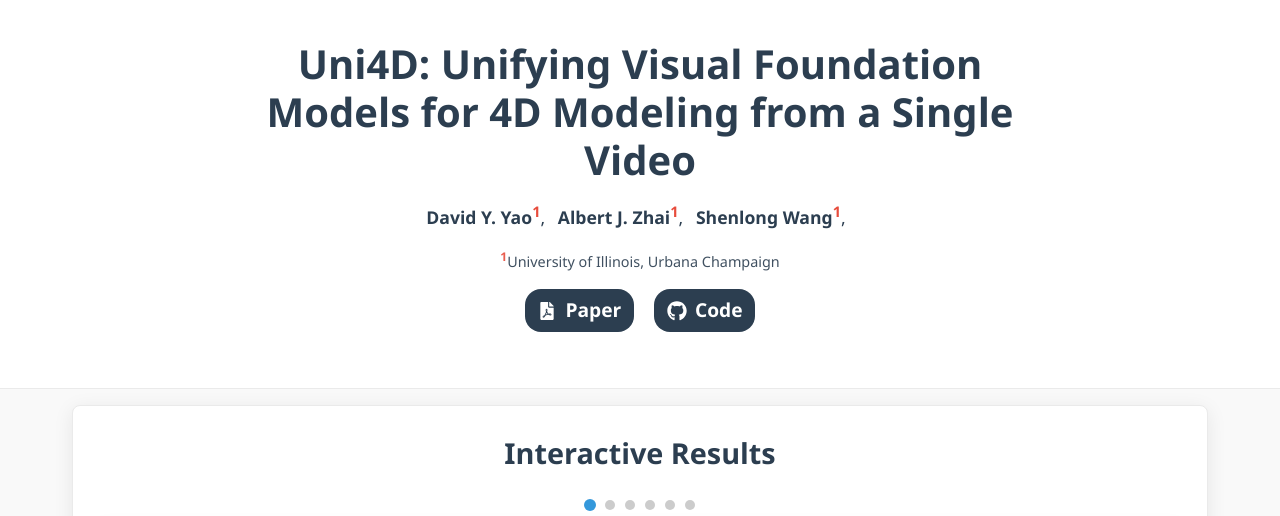
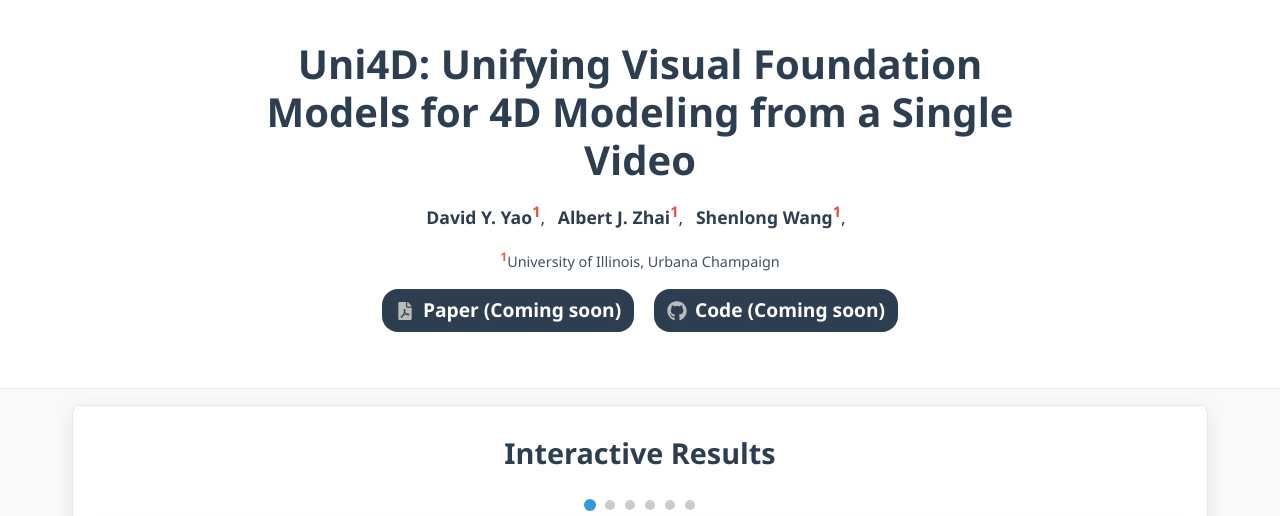
Before and after one commit to Davidyao99/uni4d, a plain HTML site: page index.html in a window 1280 px wide. Shown: the top 516 px of the page. Drawn offline with Linux system fonts and the light colour scheme.

Commit message:
Added coming soon

```diff
--- a/index.html
+++ b/index.html
@@ -28,12 +28,14 @@
                                         <svg class="svg-inline--fa fa-file-pdf fa-w-12" aria-hidden="true" focusable="false" data-prefix="fas"
                                             data-icon="file-pdf" role="img" xmlns="http://www.w3.org/2000/svg" viewBox="-24 -32 432 576"
                                             data-fa-i2svg="">
-                                            <path fill="currentColor"
+                                            <!-- fill="currentColor"  -->
+                                            <path
+                                                fill="#BBBBBB"
                                                 d="M181.9 256.1c-5-16-4.9-46.9-2-46.9 8.4 0 7.6 36.9 2 46.9zm-1.7 47.2c-7.7 20.2-17.3 43.3-28.4 62.7 18.3-7 39-17.2 62.9-21.9-12.7-9.6-24.9-23.4-34.5-40.8zM86.1 428.1c0 .8 13.2-5.4 34.9-40.2-6.7 6.3-29.1 24.5-34.9 40.2zM248 160h136v328c0 13.3-10.7 24-24 24H24c-13.3 0-24-10.7-24-24V24C0 10.7 10.7 0 24 0h200v136c0 13.2 10.8 24 24 24zm-8 171.8c-20-12.2-33.3-29-42.7-53.8 4.5-18.5 11.6-46.6 6.2-64.2-4.7-29.4-42.4-26.5-47.8-6.8-5 18.3-.4 44.1 8.1 77-11.6 27.6-28.7 64.6-40.8 85.8-.1 0-.1.1-.2.1-27.1 13.9-73.6 44.5-54.5 68 5.6 6.9 16 10 21.5 10 17.9 0 35.7-18 61.1-61.8 25.8-8.5 54.1-19.1 79-23.2 21.7 11.8 47.1 19.5 64 19.5 29.2 0 31.2-32 19.7-43.4-13.9-13.6-54.3-9.7-73.6-7.2zM377 105L279 7c-4.5-4.5-10.6-7-17-7h-6v128h128v-6.1c0-6.3-2.5-12.4-7-16.9zm-74.1 255.3c4.1-2.7-2.5-11.9-42.8-9 37.1 15.8 42.8 9 42.8 9z">
                                             </path>
                                         </svg>
                                     </span>
-                                    <span>Paper</span>
+                                    <span>Paper (Coming soon)</span>
                                 </a>
                             </span> &nbsp;
                             <span class="link-block">
@@ -41,11 +43,13 @@
                                     <span class="icon">
                                         <svg class="svg-inline--fa fa-github fa-w-16" aria-hidden="true" focusable="false" data-prefix="fab"
                                             data-icon="github" role="img" xmlns="http://www.w3.org/2000/svg" viewBox="0 0 496 512" data-fa-i2svg="">
-                                            <path fill="currentColor"
+                                            <!-- fill="currentColor" -->
+                                            <path
+                                                fill="#BBBBBB"
                                                 d="M165.9 397.4c0 2-2.3 3.6-5.2 3.6-3.3.3-5.6-1.3-5.6-3.6 0-2 2.3-3.6 5.2-3.6 3-.3 5.6 1.3 5.6 3.6zm-31.1-4.5c-.7 2 1.3 4.3 4.3 4.9 2.6 1 5.6 0 6.2-2s-1.3-4.3-4.3-5.2c-2.6-.7-5.5.3-6.2 2.3zm44.2-1.7c-2.9.7-4.9 2.6-4.6 4.9.3 2 2.9 3.3 5.9 2.6 2.9-.7 4.9-2.6 4.6-4.6-.3-1.9-3-3.2-5.9-2.9zM244.8 8C106.1 8 0 113.3 0 252c0 110.9 69.8 205.8 169.5 239.2 12.8 2.3 17.3-5.6 17.3-12.1 0-6.2-.3-40.4-.3-61.4 0 0-70 15-84.7-29.8 0 0-11.4-29.1-27.8-36.6 0 0-22.9-15.7 1.6-15.4 0 0 24.9 2 38.6 25.8 21.9 38.6 58.6 27.5 72.9 20.9 2.3-16 8.8-27.1 16-33.7-55.9-6.2-112.3-14.3-112.3-110.5 0-27.5 7.6-41.3 23.6-58.9-2.6-6.5-11.1-33.3 2.6-67.9 20.9-6.5 69 27 69 27 20-5.6 41.5-8.5 62.8-8.5s42.8 2.9 62.8 8.5c0 0 48.1-33.6 69-27 13.7 34.7 5.2 61.4 2.6 67.9 16 17.7 25.8 31.5 25.8 58.9 0 96.5-58.9 104.2-114.8 110.5 9.2 7.9 17 22.9 17 46.4 0 33.7-.3 75.4-.3 83.6 0 6.5 4.6 14.4 17.3 12.1C428.2 457.8 496 362.9 496 252 496 113.3 383.5 8 244.8 8zM97.2 352.9c-1.3 1-1 3.3.7 5.2 1.6 1.6 3.9 2.3 5.2 1 1.3-1 1-3.3-.7-5.2-1.6-1.6-3.9-2.3-5.2-1zm-10.8-8.1c-.7 1.3.3 2.9 2.3 3.9 1.6 1 3.6.7 4.3-.7.7-1.3-.3-2.9-2.3-3.9-2-.6-3.6-.3-4.3.7zm32.4 35.6c-1.6 1.3-1 4.3 1.3 6.2 2.3 2.3 5.2 2.6 6.5 1 1.3-1.3.7-4.3-1.3-6.2-2.2-2.3-5.2-2.6-6.5-1zm-11.4-14.7c-1.6 1-1.6 3.6 0 5.9 1.6 2.3 4.3 3.3 5.6 2.3 1.6-1.3 1.6-3.9 0-6.2-1.4-2.3-4-3.3-5.6-2z">
                                         </svg>
                                     </span>
-                                    <span>Code</span>
+                                    <span>Code (Coming soon)</span>
                                 </a>
                             </span>
                         </div>
```
